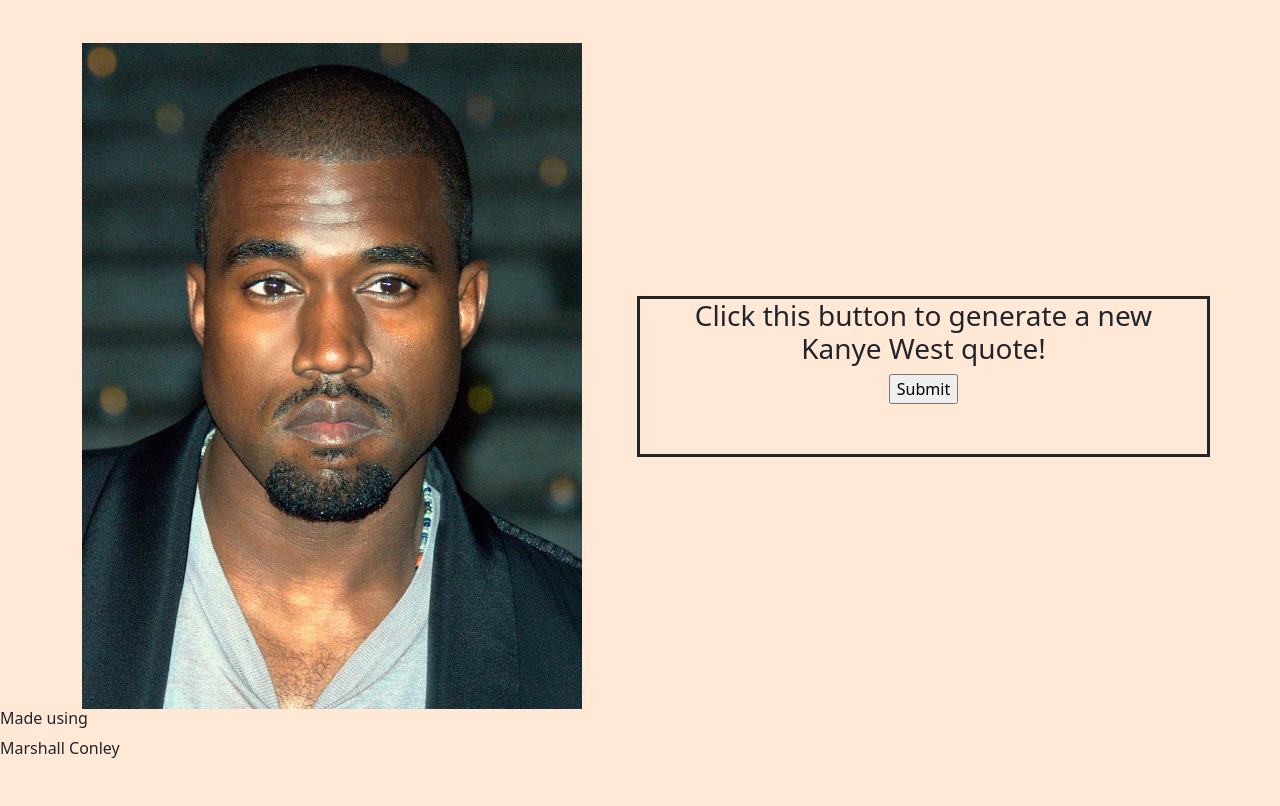
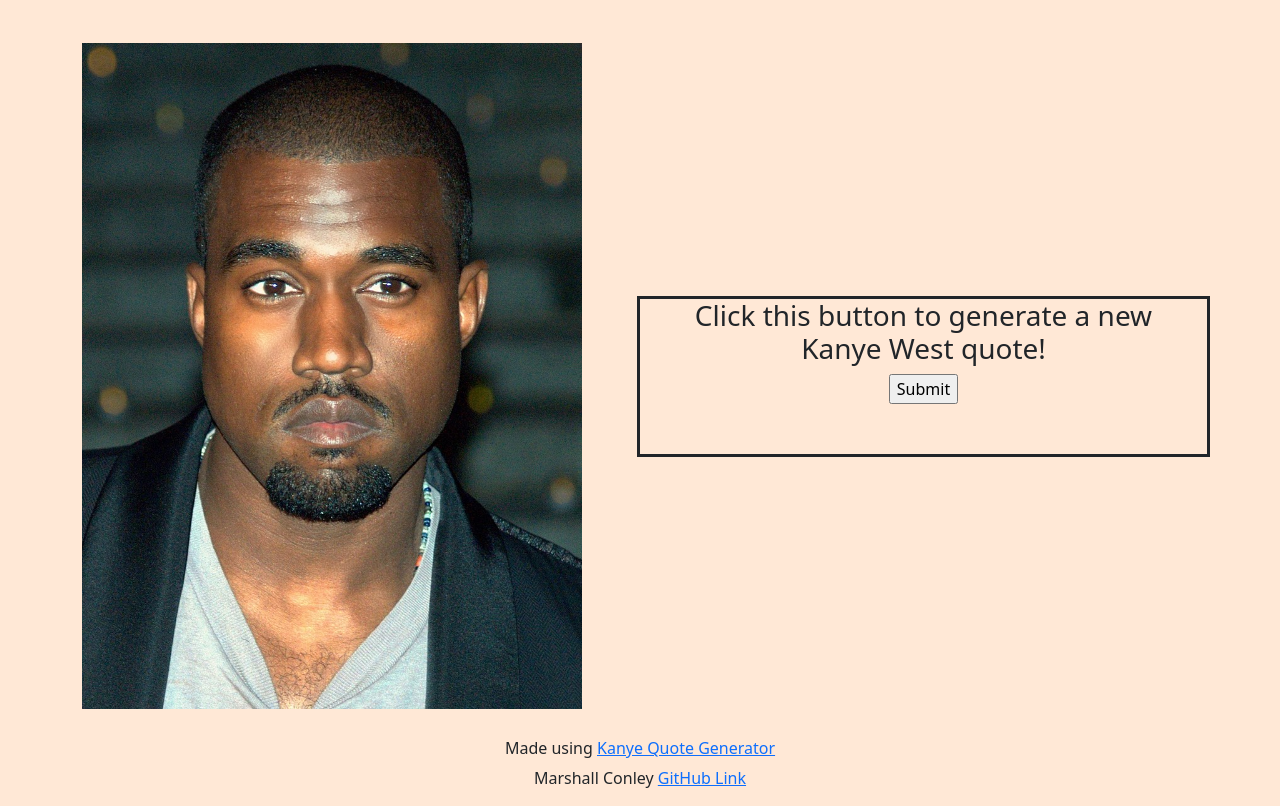
Before and after one commit to carshall/ye, a plain HTML site: page index.html in a window 1280 px wide. Shown: the part 83-889 px from the top of the page. Before the commit the page ends 859 px from the top, so only its background shows below. Drawn offline with nearby package versions, Linux system fonts and the light colour scheme.

Commit message:
added github link

```diff
--- a/index.html
+++ b/index.html
@@ -34,18 +34,11 @@
 
   </div>
 
-
-
-
-
-
-
-
 </body>
 
 <footer>
-  <h6>Made using <a href="https://api.kanye.rest/"></a></h6>
-  <p>Marshall Conley <a href="#"></a></p>
+  <h6>Made using <a href="https://api.kanye.rest/">Kanye Quote Generator</a></h6>
+  <p>Marshall Conley <a href="https://github.com/carshall/ye">GitHub Link</a></p>
 </footer>
 
 <script text="type/javascript" src="script.js"></script>
--- a/styles.css
+++ b/styles.css
@@ -27,6 +27,10 @@
   margin-top: 50px;
 }
 
+footer {
+  text-align: center;
+  margin-top: 30px;
+}
 
 
 
```
